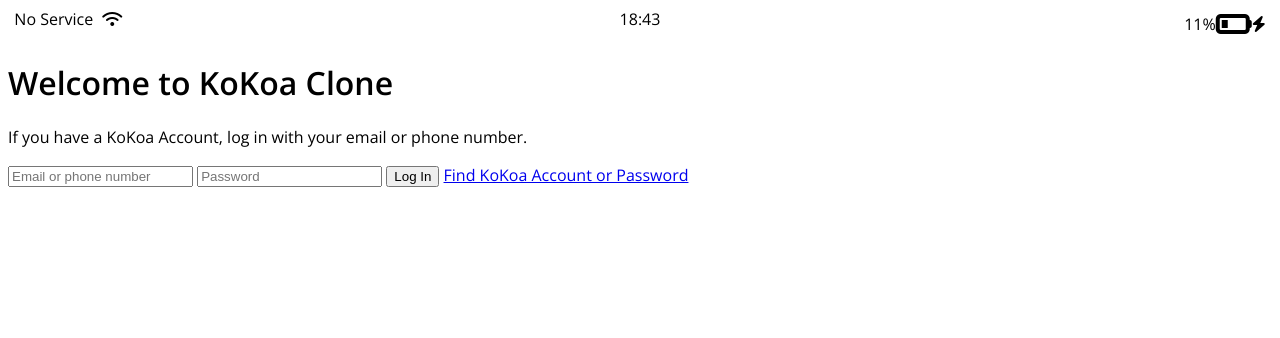
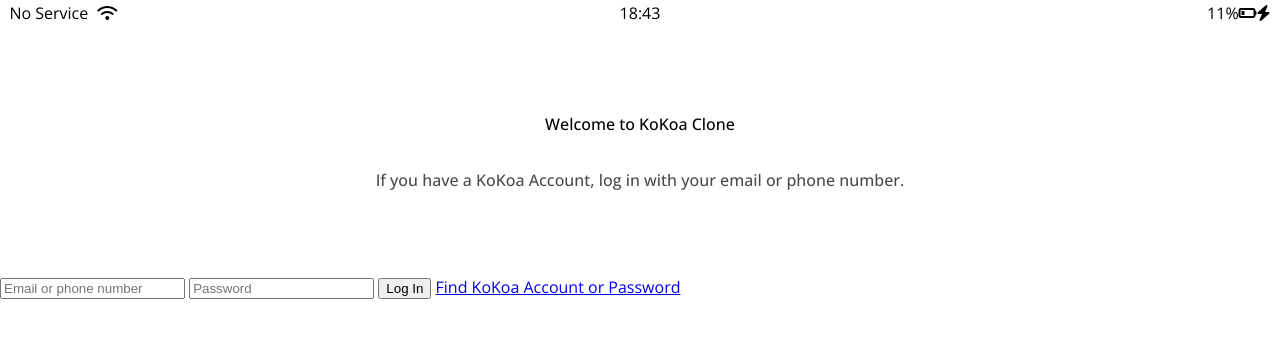
Before and after one commit to J-C-Lee/kokoa-clone-2023, a plain HTML site: page index.html in a window 1280 px wide. Drawn offline with nearby package versions, Linux system fonts and the light colour scheme.

Commit message:
Create Login_header css

```diff
--- /dev/null
+++ b/css/reset.css
@@ -0,0 +1,129 @@
+/* http://meyerweb.com/eric/tools/css/reset/
+   v2.0 | 20110126
+   License: none (public domain)
+*/
+
+html,
+body,
+div,
+span,
+applet,
+object,
+iframe,
+h1,
+h2,
+h3,
+h4,
+h5,
+h6,
+p,
+blockquote,
+pre,
+a,
+abbr,
+acronym,
+address,
+big,
+cite,
+code,
+del,
+dfn,
+em,
+img,
+ins,
+kbd,
+q,
+s,
+samp,
+small,
+strike,
+strong,
+sub,
+sup,
+tt,
+var,
+b,
+u,
+i,
+center,
+dl,
+dt,
+dd,
+ol,
+ul,
+li,
+fieldset,
+form,
+label,
+legend,
+table,
+caption,
+tbody,
+tfoot,
+thead,
+tr,
+th,
+td,
+article,
+aside,
+canvas,
+details,
+embed,
+figure,
+figcaption,
+footer,
+header,
+hgroup,
+menu,
+nav,
+output,
+ruby,
+section,
+summary,
+time,
+mark,
+audio,
+video {
+  margin: 0;
+  padding: 0;
+  border: 0;
+  font-size: 100%;
+  font: inherit;
+  vertical-align: baseline;
+}
+/* HTML5 display-role reset for older browsers */
+article,
+aside,
+details,
+figcaption,
+figure,
+footer,
+header,
+hgroup,
+menu,
+nav,
+section {
+  display: block;
+}
+body {
+  line-height: 1;
+}
+ol,
+ul {
+  list-style: none;
+}
+blockquote,
+q {
+  quotes: none;
+}
+blockquote:before,
+blockquote:after,
+q:before,
+q:after {
+  content: "";
+  content: none;
+}
+table {
+  border-collapse: collapse;
+  border-spacing: 0;
+}
--- /dev/null
+++ b/css/status-bar.css
@@ -0,0 +1,28 @@
+.status-bar {
+  display: flex;
+  justify-content: center;
+  padding: 5px 3px;
+}
+
+.status-bar__column {
+  width: 33%;
+}
+
+.status-bar__column:first-child span {
+  margin-right: 5px;
+}
+
+.status-bar__column:nth-child(2) {
+  display: flex;
+  justify-content: center;
+}
+
+.status-bar__column:last-child {
+  display: flex;
+  justify-content: flex-end;
+  align-items: center;
+}
+
+.status-bar__column .fa-battery-quarter {
+  margin-right: 0px 5px;
+}
--- a/css/styles.css
+++ b/css/styles.css
@@ -1,33 +1,24 @@
-@import url("https://fonts.googleapis.com/css2?family=Open+Sans:wght@400;600&display=swap");
+@import url("https://fonts.googleapis.com/css2?family=Open+Sans:wght@400;500;600&display=swap");
+@import "reset.css";
+@import "status-bar.css";
 
 body {
   font-family: "Open Sans", sans-serif;
 }
 
-.status-bar {
+.welcome-header {
+  margin: 90px 0px;
+  text-align: center;
   display: flex;
-  justify-content: center;
+  flex-direction: column;
+  align-items: center;
+  font-weight: 500;
+}
+.welcome-header__title {
+  margin-bottom: 40px;
 }
 
-.status-bar__column {
-  width: 33%;
+.welcome-header__text {
+  width: 60%;
+  opacity: 0.7;
 }
-
-.status-bar__column:first-child span {
-  margin-right: 5px;
-}
-
-.status-bar__column:nth-child(2) {
-  display: flex;
-  justify-content: center;
-}
-
-.status-bar__column:last-child {
-  display: flex;
-  justify-content: flex-end;
-  align-items: center;
-}
-
-.status-bar__column .fa-battery-quarter {
-  margin-right: 0px 5px;
-}
--- a/index.html
+++ b/index.html
@@ -19,7 +19,7 @@
       </div>
       <div class="status-bar__column">
         <span>11%</span>
-        <i class="fa-solid fa-battery-quarter fa-2x"></i>
+        <i class="fa-solid fa-battery-quarter"></i>
         <i class="fa-solid fa-bolt"></i>
       </div>
     </div>
```
